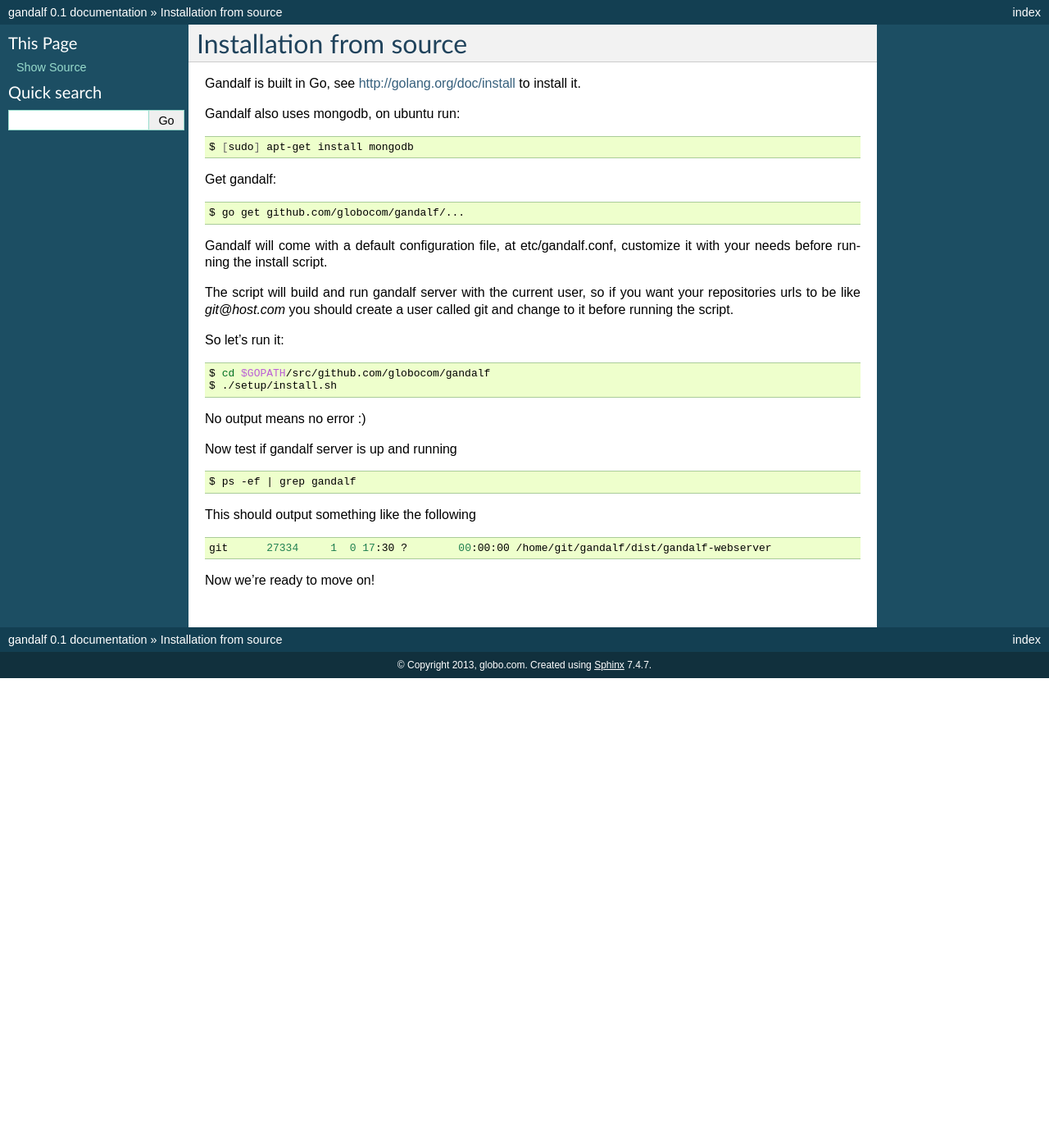
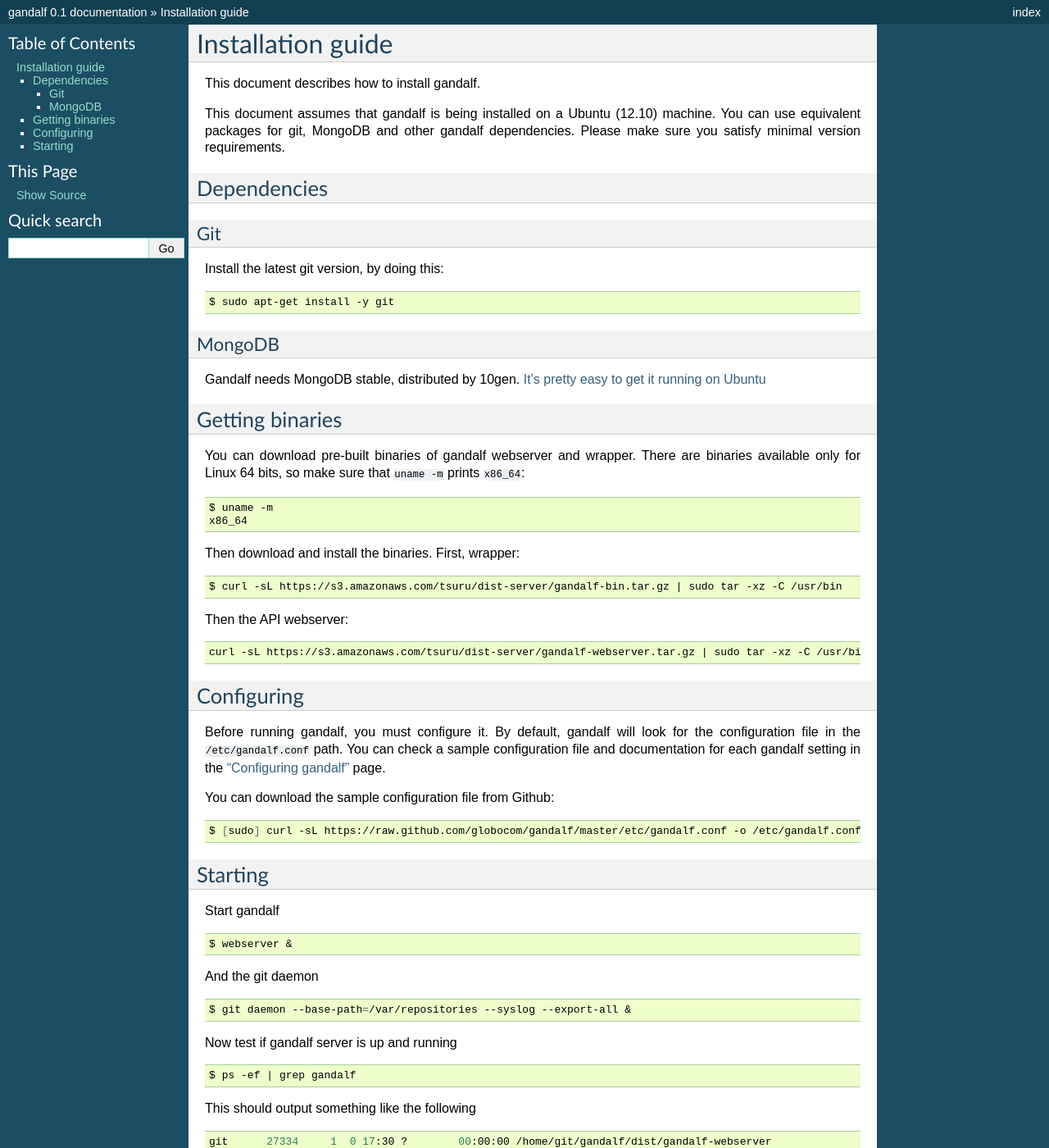
Before and after one commit to tsuru/gandalf, a Sphinx documentation site: the page built from docs/source/install.rst, in a window 1280 px wide and 1400 px high. Shown: the whole window at 82% size. Built offline with Sphinx 7.4.7, drawn with Linux system fonts in a browser that asks for light colours.

Commit message:
docs: improve the install guide.

```diff
--- a/docs/source/install.rst
+++ b/docs/source/install.rst
@@ -1,40 +1,96 @@
-========================
-Installation from source
-========================
+==================
+Installation guide
+==================
 
-Gandalf is built in Go, see http://golang.org/doc/install to install it.
+This document describes how to install gandalf.
 
-Gandalf also uses mongodb, on ubuntu run:
+This document assumes that gandalf is being installed on a Ubuntu (12.10) machine. You
+can use equivalent packages for git, MongoDB and other gandalf dependencies. Please make
+sure you satisfy minimal version requirements.
+
+Dependencies
+------------
+
+Git
+~~~
+
+Install the latest git version, by doing this:
 
 .. highlight:: bash
 
 ::
 
-    $ [sudo] apt-get install mongodb
+    $ sudo apt-get install -y git
 
-Get gandalf:
+MongoDB
+~~~~~~~
+
+Gandalf needs MongoDB stable, distributed by 10gen. `It's pretty easy to
+get it running on Ubuntu <http://docs.mongodb.org/manual/tutorial/install-mongodb-on-ubuntu/>`_
+
+Getting binaries
+----------------
+
+You can download pre-built binaries of gandalf webserver and wrapper. There are binaries
+available only for Linux 64 bits, so make sure that ``uname -m`` prints ``x86_64``:
 
 .. highlight:: bash
 
 ::
 
-    $ go get github.com/globocom/gandalf/...
+    $ uname -m
+    x86_64
 
-Gandalf will come with a default configuration file, at etc/gandalf.conf, customize it with your needs before running the install script.
-
-The script will build and run gandalf server with the current user, so if you want your
-repositories urls to be like `git@host.com` you should create a user called git and change to it before running the script.
-
-So let's run it:
+Then download and install the binaries. First, wrapper:
 
 .. highlight:: bash
 
 ::
 
-    $ cd $GOPATH/src/github.com/globocom/gandalf
-    $ ./setup/install.sh
+    $ curl -sL https://s3.amazonaws.com/tsuru/dist-server/gandalf-bin.tar.gz | sudo tar -xz -C /usr/bin
 
-No output means no error :)
+Then the API webserver:
+
+.. highlight:: bash
+
+::
+
+    curl -sL https://s3.amazonaws.com/tsuru/dist-server/gandalf-webserver.tar.gz | sudo tar -xz -C /usr/bin
+
+Configuring
+-----------
+
+Before running gandalf, you must configure it. By default, gandalf will look for
+the configuration file in the ``/etc/gandalf.conf`` path. You can check a
+sample configuration file and documentation for each gandalf setting in the
+:doc:`"Configuring gandalf" </config>` page.
+
+You can download the sample configuration file from Github:
+
+.. highlight:: bash
+
+::
+
+    $ [sudo] curl -sL https://raw.github.com/globocom/gandalf/master/etc/gandalf.conf -o /etc/gandalf.conf
+
+Starting
+--------
+
+Start gandalf
+
+.. highlight:: bash
+
+::
+
+    $ webserver &
+
+And the git daemon
+
+.. highlight:: bash
+
+::
+
+    $ git daemon --base-path=/var/repositories --syslog --export-all &
 
 Now test if gandalf server is up and running
 
```
